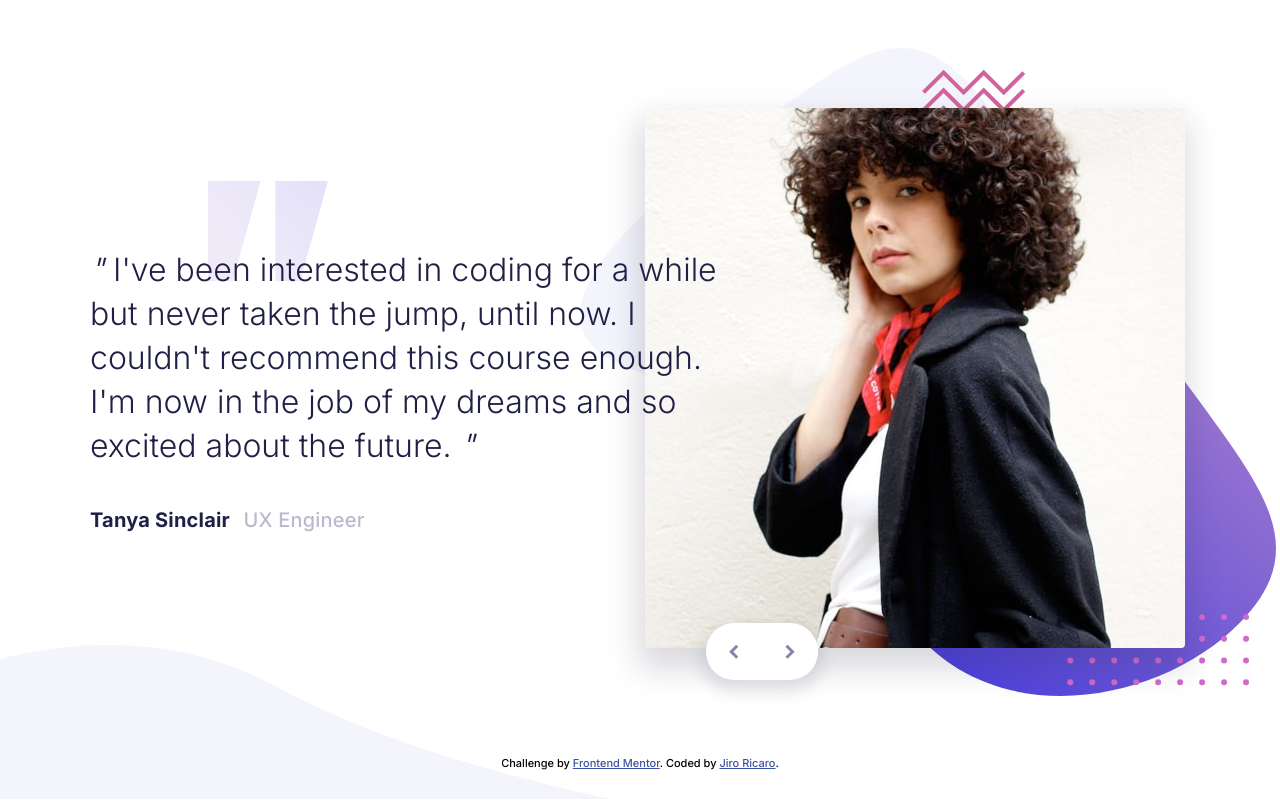
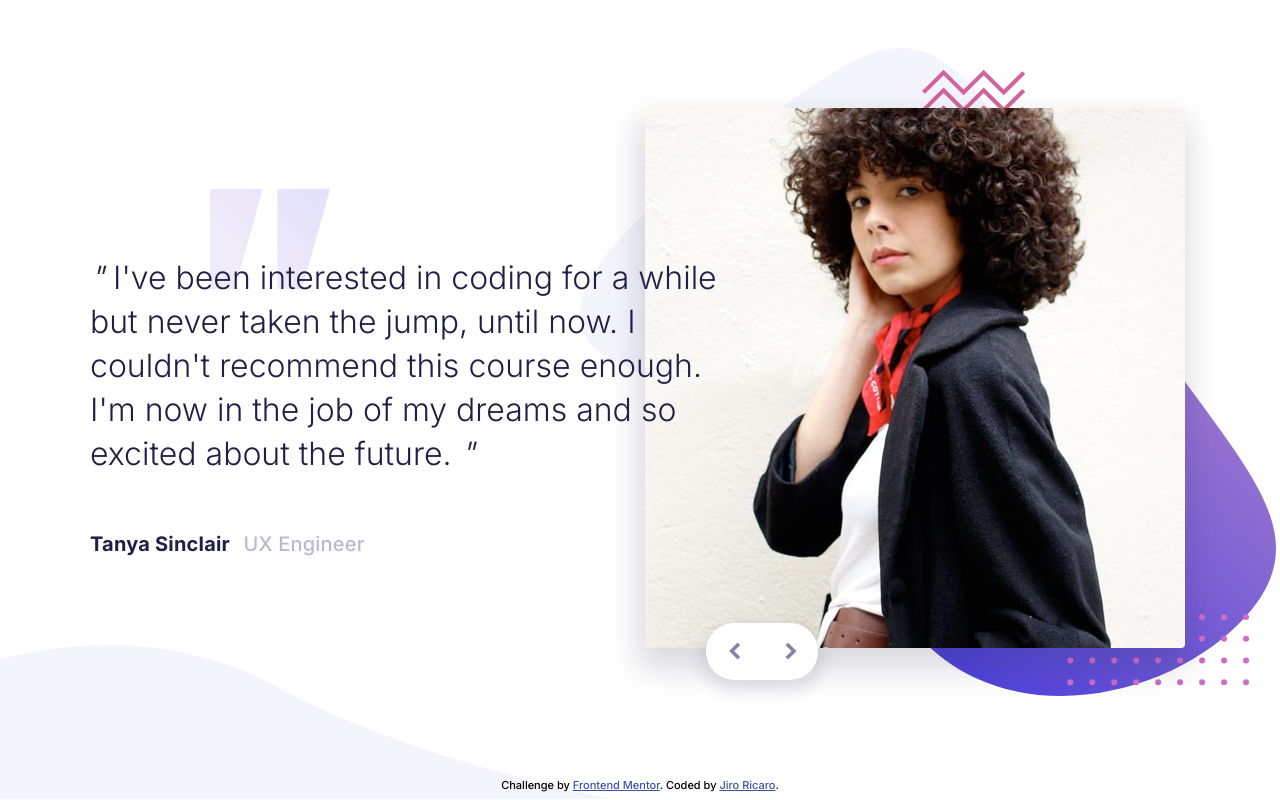
Before and after one commit to jiroRi/testimonials-slider, a plain HTML site: page index.html in a window 1280 px wide. Drawn offline with Linux system fonts and the light colour scheme.

Commit message:
added script
added 3rd testimonial + image
added testimonial-slider.js
fixed style to almost pixel perfect from design

```diff
--- a/index.html
+++ b/index.html
@@ -16,41 +16,25 @@
 
   <div class="component">
 
-    <div class="component-slide">
+    <div class="component-slider">
+      <div class="component-slider__background"></div>
+      <div class="component-slider__image"></div>
 
-      <div class="component-slide__background"></div>
-      <div class="component-slide__image"></div>
-      <div class="component-slide__button">
-        <svg xmlns="http://www.w3.org/2000/svg" width="10" height="14"><path fill="none" stroke="#8585AC" stroke-width="3" d="M11 1L3 9l8 8"/></svg>
-        <svg xmlns="http://www.w3.org/2000/svg" width="10" height="14"><path fill="none" stroke="#8585AC" stroke-width="3" d="M2 1l8 8-8 8"/></svg>
+      <div class="component-slider__button">
+        <div class="prev-button">
+          <svg xmlns="http://www.w3.org/2000/svg"><path class="prev-button__arrow" fill="none" stroke="#8585AC" stroke-width="3" d="M11 1L3 9l8 8"/></svg>
+        </div>
+        <div class="next-button">
+        <svg xmlns="http://www.w3.org/2000/svg"><path class="next-button__arrow" fill="none" stroke="#8585AC" stroke-width="3" d="M2 1l8 8-8 8"/></svg>
+        </div>
       </div>
-
     </div>
 
     <div class="component-testimonial">
-
-      <div id="person1">
-
-        <div class="component-testimonial__statement">
-          <i>"</i> I've been interested in coding for a
-          while but never taken the jump, until
-          now. I couldn't recommend this
-          course enough. I'm now in the job of
-          my dreams and so excited about the
-          future. <i>"</i>
-        </div>
-        <div class="component-testimonial__person">
-          <b>Tanya Sinclair</b>
-          <p>UX Engineer</p>
-        </div>
-
-      </div>
-
-      <div id="person2">
-
-        <div class="component-testimonial__statement"></div>
-        <div class="component-testimonial__person"></div>
-
+      <div class="component-testimonial__statement"></div>
+      <div class="component-testimonial__person">
+        <div class="component-testimonial__person-name"></div>
+        <div class="component-testimonial__person-job"></div>
       </div>
 
       <div class="component-testimonial__quote">
@@ -68,5 +52,7 @@
     Challenge by <a href="https://www.frontendmentor.io?ref=challenge" target="_blank">Frontend Mentor</a>.
     Coded by <a href="https://jiroricaro.netlify.app/">Jiro Ricaro</a>.
   </div>
+
+  <script src="src/js/testimonial-slider.js"></script>
 </body>
 </html>
--- /dev/null
+++ b/src/js/testimonial-slider.js
@@ -0,0 +1,109 @@
+let testimonial = document.querySelector('.component-testimonial');
+
+let prevButton = document.querySelector('.prev-button');
+let nextButton = document.querySelector('.next-button');
+let prevButtonArrow = document.querySelector('.prev-button__arrow');
+let nextButtonArrow = document.querySelector('.next-button__arrow');
+
+let sliderImage = document.querySelector('.component-slider__image');
+let sliderTestimonial = document.querySelector('.component-testimonial__statement');
+let sliderPersonName = document.querySelector('.component-testimonial__person-name');
+let sliderPersonJob = document.querySelector('.component-testimonial__person-job');
+
+console.dir(sliderImage);
+
+let i = 0;
+
+let person = [
+    {
+        image: 'url(../testimonials-slider/src/assets/images/image-tanya.jpg)',
+        testimonial: '<i>"</i> I\'ve been interested in coding for a while but never taken the jump, until now. I couldn\'t recommend this course enough. I\'m now in the job of my dreams and so excited about the future. <i>"</i>',
+        name: 'Tanya Sinclair',
+        job: 'UX Engineer'
+    },
+    {
+        image: 'url(../testimonials-slider/src/assets/images/image-john.jpg',
+        testimonial: '<i>"</i> If you want to lay the best foundation possible I\'d recommend taking this course. The depth the instructors go into is incredible. I now feel so confident about starting up as a professional developer. <i>"</i>',
+        name: 'John Tarkpor',
+        job: 'Junior Front-end Developer'
+    },
+    {
+        image: 'url(../testimonials-slider/src/assets/images/crossplay-nohomo.jpg)',
+        testimonial: '<i>"</i> This platform has hugely helped me in honing my frontend skillset. The challenges are really fun to do! Worth trying and will definitely recommend to my friends.<i>"</i>',
+        name: 'Nakiri Erina',
+        job: 'Web Developer | UI/UX Designer'
+    }
+];
+
+setTestimonial = () => {
+    sliderImage.style.backgroundImage = person[i].image;
+    sliderTestimonial.innerHTML = person[i].testimonial;
+    sliderPersonName.innerHTML = person[i].name;
+    sliderPersonJob.innerHTML = person[i].job;
+}
+
+contentTransition = () => {
+    testimonial.style.transform = 'scale(1.05)';
+    testimonial.style.transition = 'transform 200ms';
+
+    setTimeout(function(){
+        testimonial.style.transform = 'scale(1)';
+    }, 200);
+}
+
+window.onload = setTestimonial;
+
+prevButton.addEventListener('click', function() {
+    prevButton.style.transform = 'translateX(-3px)';
+    prevButton.style.transition = 'transform 200ms';
+
+    setTimeout(function(){
+        prevButton.style.transform = 'translateX(0px)';
+    }, 200);
+    if(i == (person.length - person.length)) {
+        i = person.length - 1;
+        setTestimonial();
+        contentTransition();
+    }
+    else {
+        i--;
+        setTestimonial();
+        contentTransition();
+    }
+
+});
+
+nextButton.addEventListener('click', function() {
+    nextButton.style.transform = 'translateX(3px)';
+    nextButton.style.transition = 'transform 200ms';
+
+    setTimeout(function(){
+        nextButton.style.transform = 'translateX(0px)';
+    }, 200);
+    if(i < person.length - 1) {
+        i++;
+        setTestimonial();
+        contentTransition();
+    }
+    else {
+        i = 0;
+        setTestimonial();
+        contentTransition();
+    }
+})
+
+prevButton.addEventListener('mouseover', function() {
+    prevButtonArrow.style.stroke = '#202046';
+});
+
+prevButton.addEventListener('mouseout', function() {
+    prevButtonArrow.style.stroke = '#8585AC';
+})
+
+nextButton.addEventListener('mouseover', function() {
+    nextButtonArrow.style.stroke = '#202046';
+});
+
+nextButton.addEventListener('mouseout', function() {
+    nextButtonArrow.style.stroke = '#8585AC';
+});
--- a/src/styles/index.scss
+++ b/src/styles/index.scss
@@ -1,10 +1,15 @@
 @import './styles.scss';
 
 .attribution {
-    position: relative;
+    position: absolute;
+    bottom: -75px;
     z-index: 1;
     font-size: 11px;
     text-align: center;
+
+    @media(min-width: 321px){
+        bottom: 8px;
+    }
 }
 .attribution a {
     color: hsl(228, 45%, 44%);
@@ -49,7 +54,7 @@ body {
     }
 }
 
-.component-slide {
+.component-slider {
     display: flex;
     justify-content: center;
     align-items: center;
@@ -63,7 +68,7 @@ body {
     }
 }
 
-.component-slide__background {
+.component-slider__background {
     width: 100%;
     height: 100%;
     position: absolute;
@@ -77,15 +82,16 @@ body {
     }
 }
 
-.component-slide__image {
+.component-slider__image {
     width: 252px;
     height: 252px;
     position: relative;
     z-index: 2;
-    background-image: url(../assets/images/image-tanya.jpg);
+/*     background-image: url(../assets/images/image-tanya.jpg); */
     background-size: cover;
     border-radius: 4px;
     box-shadow: -2px 16px 32px 4px rgba(32, 32, 70, 0.175);
+    transition: background-image 400ms;
 
     @media(min-width: 1024px) {
         width: 540px;
@@ -94,7 +100,7 @@ body {
     }
 }
 
-.component-slide__button {
+.component-slider__button {
     display: flex;
     flex-flow: row;
     width: 80px;
@@ -110,6 +116,22 @@ body {
     box-shadow: 0 8px 16px 4px rgba(32, 32, 70, 0.125);
     -webkit-tap-highlight-color: rgba(0,0,0,0);
 
+    .prev-button {
+        display: flex;
+        justify-content: center;
+        align-items: center;
+        width: 50%;
+        height: 100%;
+    }
+
+    .next-button {
+        display: flex;
+        justify-content: center;
+        align-items: center;
+        width: 50%;
+        height: 100%;
+    }
+
     @media(min-width: 1024px) {
         width: 112px;
         height: 57px;
@@ -119,15 +141,23 @@ body {
     }
 
     svg {
+        width: 10px;
+        height: 14px;
         margin: 0 auto;
+
+        @media(min-width: 1024px) {
+            width: 11px;
+            height: 18px;
+        }
     }
 
     svg > path {
         transform: scale(0.75);
         stroke-width: 4px;
+        transition: stroke 400ms;
 
-        &:hover {
-            stroke: #222;
+        @media(min-width: 1024px) {
+            transform: scale(0.9);
         }
     }
 }
@@ -140,24 +170,21 @@ body {
     padding: 24px 8px;
     text-align: center;
     position: relative;
+    z-index: 10;
 
     @media(min-width: 1024px) {
         padding-left: 96px;
-        align-items: flex-end;
+        align-items: flex-start;
         justify-content: center;
         height: 660px;
-        width: 50%;
+        width: 52%;
         max-height: 660px;
-        max-width: 628px;
+        max-width: 635px;
         position: absolute;
         left: 0;
 
         text-align: left;
         padding: 0 0 0 90px;
-    }
-
-    @media(min-width: 1141px) {
-
     }
 }
 
@@ -173,7 +200,6 @@ body {
     @media(min-width: 1024px) {
         font-size: map-get($font-sizes, desktop-testimonial);
         line-height: 44px;
-
     }
 }
 
@@ -186,19 +212,23 @@ body {
         margin-top: 40px;
     }
 
-    b {
+    .component-testimonial__person-name {
         color: map-get($colors, dark);
         font-weight: 700;
         margin-bottom: 8px;
+
+        @media(min-width: 1024px) {
+            display: inline-block;
+        }
     }
 
-    p {
+    .component-testimonial__person-job {
         color: map-get($colors, light);
         margin: 0 auto;
         font-weight: 500;
 
         @media(min-width: 1024px) {
-            display: inline;
+            display: inline-block;
             margin-left: 8px;
         }
     }
@@ -211,7 +241,7 @@ body {
     z-index: 1;
 
     @media(min-width: 1024px) {
-        top: 15.3%;
+        top: 16.5%;
         left: 29%;
     }
 
```
Also changed, not shown: src/assets/images/crossplay-nohomo.jpg (added), src/styles/index.css, 1 other file.
